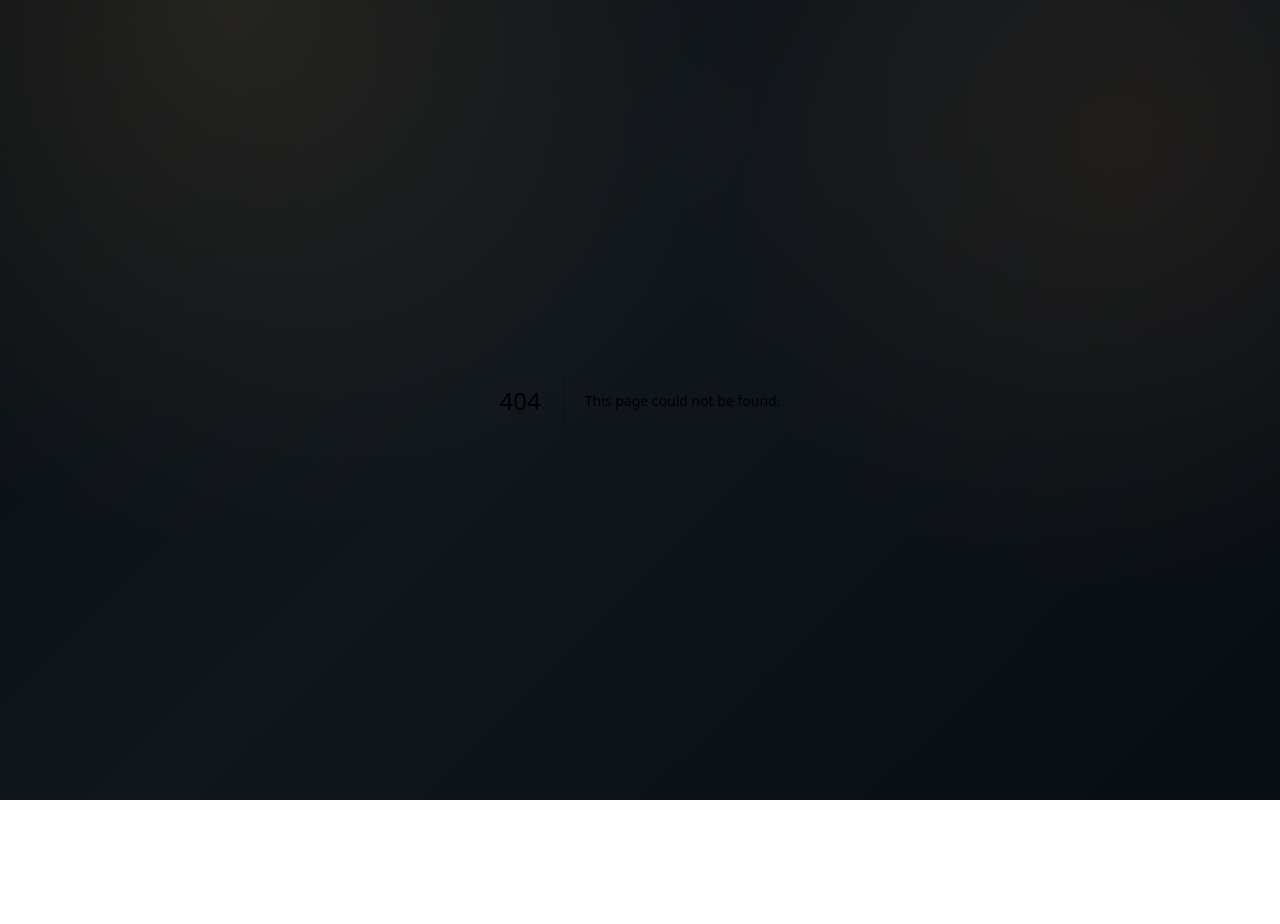
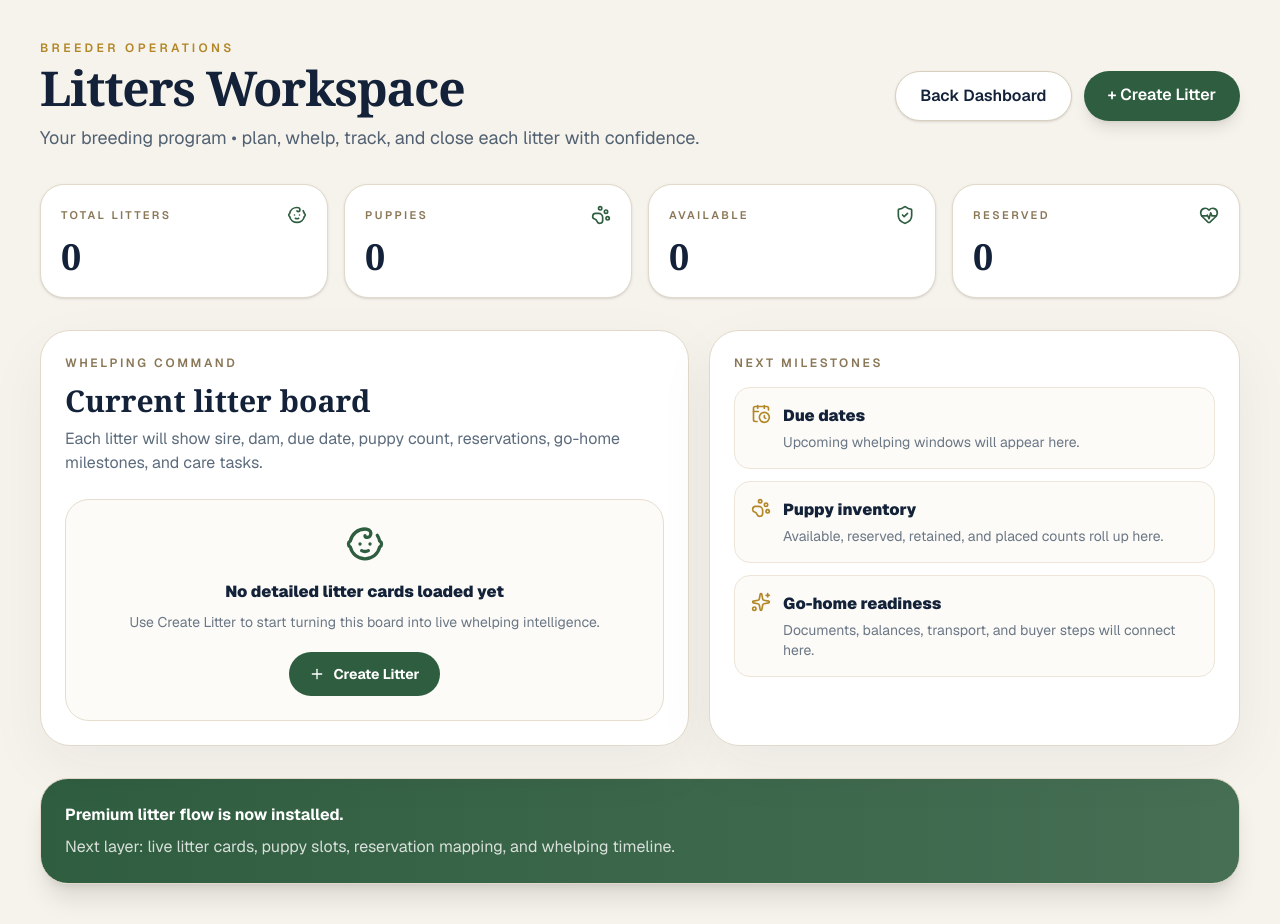
Before and after one commit to rawillia9801/dogp, a Next.js app: page /dashboard/litters in a window 1280 px wide. Before the commit this address had no page. Before the commit the page ends 800 px from the top, so only its background shows below. Built offline with nearby package versions, Linux system fonts and the light colour scheme; no server answers.

Commit message:
Add premium litters workspace

```diff
--- /dev/null
+++ b/app/dashboard/litters/page.tsx
@@ -0,0 +1,59 @@
+import Link from "next/link";
+import { Baby, CalendarClock, HeartPulse, PawPrint, Plus, ShieldCheck, Sparkles } from "lucide-react";
+import { getDashboardData } from "@/lib/dashboard-data";
+
+export default async function LittersPage() {
+  const data = await getDashboardData();
+
+  return (
+    <main className="min-h-screen bg-[#f6f3ec] text-[#132238] p-6 md:p-10">
+      <div className="max-w-7xl mx-auto space-y-8">
+        <Header title="Litters Workspace" subtitle={`${data.organizationName} • plan, whelp, track, and close each litter with confidence.`} cta="Create Litter" href="/dashboard/litters/new" />
+
+        <section className="grid grid-cols-1 md:grid-cols-4 gap-4">
+          <StatCard label="Total Litters" value={data.counts.litters} icon={Baby} />
+          <StatCard label="Puppies" value={data.counts.puppies} icon={PawPrint} />
+          <StatCard label="Available" value={data.counts.availablePuppies} icon={ShieldCheck} />
+          <StatCard label="Reserved" value={data.counts.reservedPuppies} icon={HeartPulse} />
+        </section>
+
+        <section className="grid gap-5 lg:grid-cols-[1.1fr_0.9fr]">
+          <Card>
+            <SectionLabel>Whelping command</SectionLabel>
+            <h2 className="mt-3 text-3xl font-black" style={{ fontFamily: "Georgia, serif" }}>Current litter board</h2>
+            <p className="mt-2 text-[#5d6c7d]">Each litter will show sire, dam, due date, puppy count, reservations, go-home milestones, and care tasks.</p>
+            <div className="mt-6 rounded-[24px] border border-[#e7ddce] bg-[#fcfbf8] p-6 text-center">
+              <Baby className="mx-auto h-10 w-10 text-[#2f5d3f]" />
+              <p className="mt-4 font-black">No detailed litter cards loaded yet</p>
+              <p className="mt-2 text-sm text-[#6b7785]">Use Create Litter to start turning this board into live whelping intelligence.</p>
+              <Link href="/dashboard/litters/new" className="mt-5 inline-flex items-center gap-2 rounded-full bg-[#2f5d3f] px-5 py-3 text-sm font-bold text-white"><Plus className="h-4 w-4" />Create Litter</Link>
+            </div>
+          </Card>
+
+          <Card>
+            <SectionLabel>Next milestones</SectionLabel>
+            <div className="mt-4 space-y-3">
+              <Milestone icon={CalendarClock} title="Due dates" text="Upcoming whelping windows will appear here." />
+              <Milestone icon={PawPrint} title="Puppy inventory" text="Available, reserved, retained, and placed counts roll up here." />
+              <Milestone icon={Sparkles} title="Go-home readiness" text="Documents, balances, transport, and buyer steps will connect here." />
+            </div>
+          </Card>
+        </section>
+
+        <section className="rounded-[28px] border border-[#e2d9ca] bg-gradient-to-r from-[#2f5d3f] to-[#466f54] p-6 text-white shadow-xl">
+          <p className="font-bold">Premium litter flow is now installed.</p>
+          <p className="mt-2 text-white/80">Next layer: live litter cards, puppy slots, reservation mapping, and whelping timeline.</p>
+        </section>
+      </div>
+    </main>
+  );
+}
+
+function Header({ title, subtitle, cta, href }: { title: string; subtitle: string; cta: string; href: string }) {
+  return <div className="flex flex-col md:flex-row md:items-center md:justify-between gap-4"><div><p className="text-xs tracking-[0.28em] uppercase text-[#b38728] font-semibold">Breeder Operations</p><h1 className="text-5xl font-black tracking-tight mt-2" style={{ fontFamily: "Georgia, serif" }}>{title}</h1><p className="text-[#526172] mt-3 text-lg">{subtitle}</p></div><div className="flex gap-3"><Link href="/dashboard" className="rounded-full border border-[#d8cfbf] bg-white px-6 py-3 font-semibold shadow-sm">Back Dashboard</Link><Link href={href} className="rounded-full bg-[#2f5d3f] text-white px-6 py-3 font-semibold shadow-lg">+ {cta}</Link></div></div>;
+}
+
+function Card({ children }: { children: React.ReactNode }) { return <div className="rounded-[30px] border border-[#e2d9ca] bg-white p-6 shadow-[0_20px_60px_rgba(19,34,56,0.05)]">{children}</div>; }
+function SectionLabel({ children }: { children: React.ReactNode }) { return <p className="text-xs uppercase tracking-[0.22em] text-[#8a7757] font-semibold">{children}</p>; }
+function StatCard({ label, value, icon: Icon }: { label: string; value: number | string; icon: typeof Baby }) { return <div className="rounded-[24px] border border-[#e2d9ca] bg-white p-5 shadow-sm"><div className="flex items-center justify-between"><p className="text-[11px] uppercase tracking-[0.22em] text-[#8a7757] font-semibold">{label}</p><Icon className="h-5 w-5 text-[#2f5d3f]" /></div><p className="text-4xl font-black mt-3" style={{ fontFamily: "Georgia, serif" }}>{value}</p></div>; }
+function Milestone({ icon: Icon, title, text }: { icon: typeof Baby; title: string; text: string }) { return <div className="rounded-2xl border border-[#eee5d8] bg-[#fcfbf8] p-4 flex gap-3"><Icon className="h-5 w-5 text-[#b38728] shrink-0" /><div><p className="font-black">{title}</p><p className="text-sm text-[#6b7785] mt-1">{text}</p></div></div>; }
```
